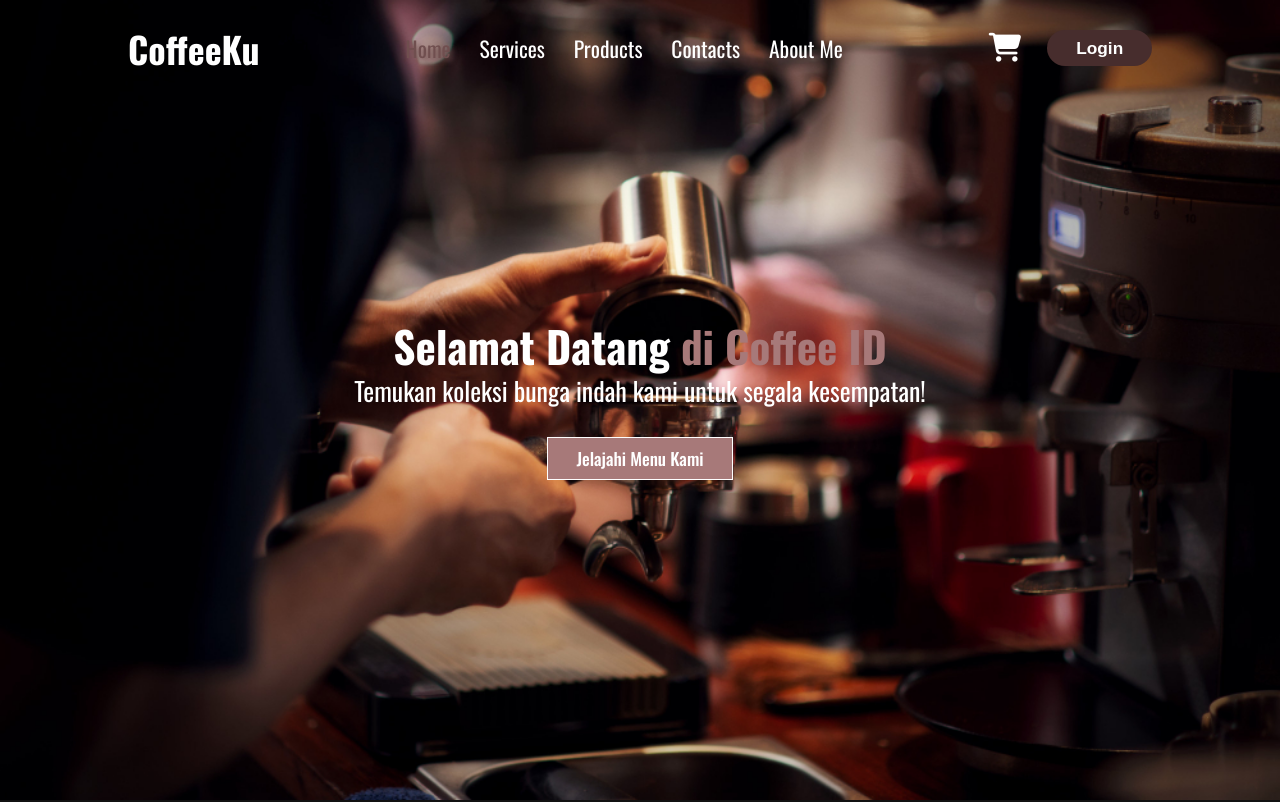
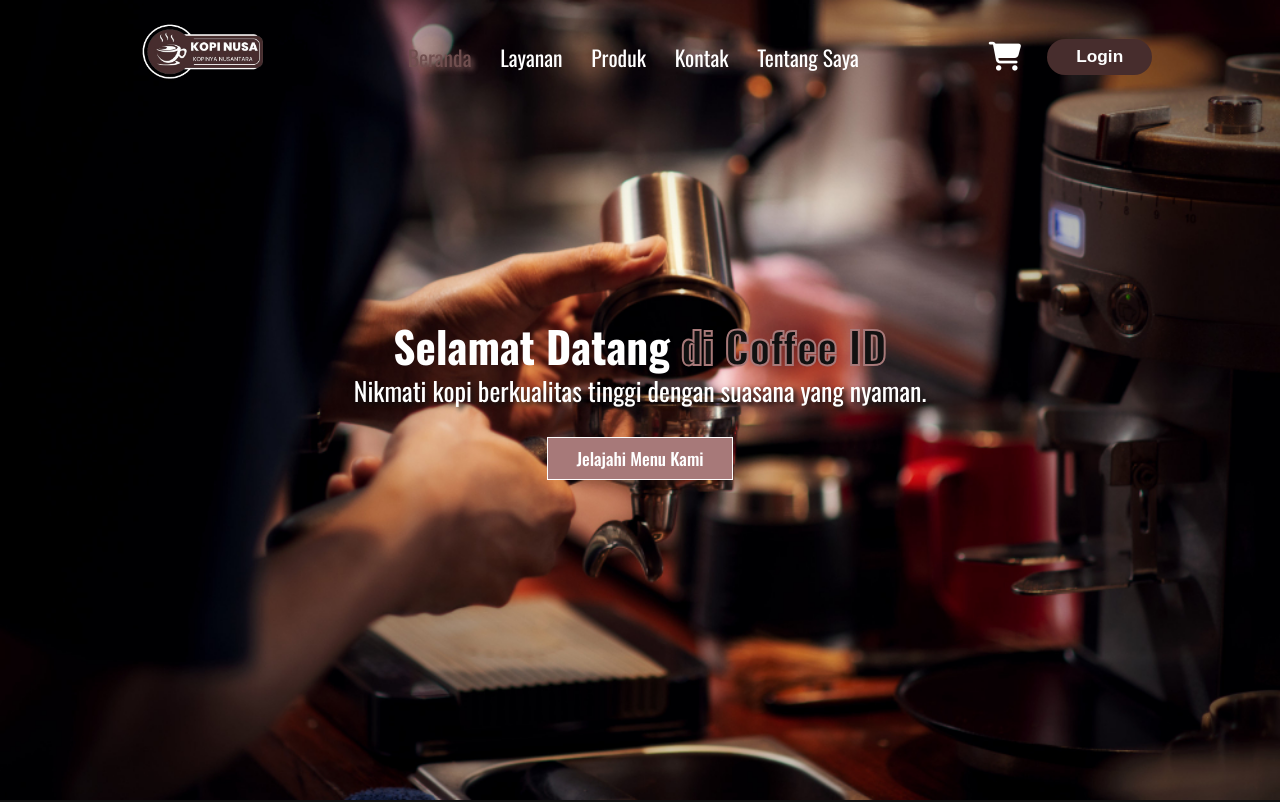
Before and after one commit to bangkitkr/Dicoding-Submission, a plain HTML site: page index.html in a window 1280 px wide. Shown: the top 802 px of the page. Drawn offline with nearby package versions, Linux system fonts and the light colour scheme.

Commit message:
modifikasi logo, menambahkan fungsi navbar, penyesuaian responsive

```diff
--- a/assets/scripts/main.js
+++ b/assets/scripts/main.js
@@ -4,18 +4,18 @@ const navLinks = document.querySelectorAll("header .nav-lists li a");
 const menuBtn = document.querySelector(".nav-extras .menu-btn");
 const articleSections = document.querySelectorAll(".article[id]");
 
+// Scroll Event
 window.addEventListener("scroll", () => {
-  // Sticky Header
+  // Memberi Class Sticky pada Header Ketika di scroll
   header.classList.toggle("sticky", window.scrollY > 0);
 
-  // Nav Links Active
+  // Menentukan dan menyocokan Class Active pada Nav-Lists berdasarkan ID Atributte Content
   articleSections.forEach((current) => {
     if (window.scrollY >= current.offsetTop - 80) {
       currentArticle = current.id;
     }
   });
-  // console.log(currentArticle);
-
+  // Memberi Class Active pada Nav-lists Ketika di Scroll
   navLinks.forEach((current) => {
     if (current.href.includes(currentArticle)) {
       document.querySelector(".active").classList.remove("active");
@@ -23,10 +23,19 @@ window.addEventListener("scroll", () => {
     }
   });
 });
+// Memberi Class Active pada menu btn dan Class Open pada nav-lists
 menuBtn.onclick = () => {
   menuBtn.classList.toggle("active");
   navbar.classList.toggle("open");
 };
+// Menghapus Class Active pada menu btn dan Class Open pada nav-list ketika klik di luar box navbar
+document.addEventListener("click", function (idx) {
+  if (!menuBtn.contains(idx.target) && !navbar.contains(idx.target)) {
+    navbar.classList.remove("open");
+    menuBtn.classList.remove("active");
+  }
+});
+
 // Config Swiper JS
 var swiper = new Swiper(".menu-slider", {
   slidesPerView: 1,
--- a/assets/styles/main.css
+++ b/assets/styles/main.css
@@ -200,13 +200,16 @@ header .nav-extras .menu-btn {
   text-align: center;
 }
 .hero .container span {
-  color: var(--brown-1);
+  color: var(--black-3);
+  text-stroke: 2px var(--brown-1);
+  -webkit-text-stroke: 2px var(--brown-1);
 }
 .hero .container p {
   font-size: 1.8rem;
   font-weight: 400;
   text-align: center;
   line-height: 1.4;
+  text-shadow: 3px 3px 5px var(--black-3);
 }
 .hero .container .cta {
   display: inline-block;
@@ -518,8 +521,9 @@ header .nav-extras .menu-btn {
 }
 .profiles .heading p {
   text-align: center;
-  font-size: 1rem;
+  font-size: 1.3rem;
   font-weight: 400;
+  letter-spacing: 0.1rem;
 }
 .profiles .bio-box {
   display: flex;
@@ -717,11 +721,7 @@ footer .copy-r span {
   }
 }
 /* Tablet */
-@media (max-width: 870px) {
-  html {
-    font-size: 85.5%;
-  }
-  /* ===== Header Responsive ===== */
+@media (max-width: 990px) {
   header .nav-lists {
     display: flex;
     position: absolute;
@@ -767,6 +767,13 @@ footer .copy-r span {
   header .nav-extras .login {
     display: none;
   }
+}
+@media (max-width: 870px) {
+  html {
+    font-size: 85.5%;
+  }
+  /* ===== Header Responsive ===== */
+
   /* Our Service Responsive */
   .about-us .container {
     flex-flow: wrap;
--- a/index.html
+++ b/index.html
@@ -14,20 +14,21 @@
         crossorigin="anonymous" referrerpolicy="no-referrer" />
     <!-- Link Swiper's CSS -->
     <link rel="stylesheet" href="https://cdn.jsdelivr.net/npm/swiper@11/swiper-bundle.min.css" />
-    <title>Coffeeku.com</title>
+
+    <title>KopiNusa.com</title>
 </head>
 
 <body>
     <header>
         <div class="logo">
-            <a href="">CoffeeKu</a>
+            <a href=""><img src="assets/images/logo/logo.png" alt="logo.png" width="150px"></a>
         </div>
         <nav class="nav-lists">
-            <li><a href="#home" class="active">Home</a></li>
-            <li><a href="#services">Services</a></li>
-            <li><a href="#shops">Products</a></li>
-            <li><a href="#contacts">Contacts</a></li>
-            <li><a href="#profiles">About Me</a></li>
+            <li><a href="#home" class="active">Beranda</a></li>
+            <li><a href="#services">Layanan</a></li>
+            <li><a href="#shops">Produk</a></li>
+            <li><a href="#contacts">Kontak</a></li>
+            <li><a href="#profiles">Tentang Saya</a></li>
             <button type="submit" class="btn login">Login</button>
         </nav>
         <nav class="nav-extras">
@@ -42,7 +43,7 @@
             <article class="article hero" id="home">
                 <div class="container">
                     <h1>Selamat Datang <span>di Coffee ID</span></h1>
-                    <p>Temukan koleksi bunga indah kami untuk segala kesempatan!</p>
+                    <p>Nikmati kopi berkualitas tinggi dengan suasana yang nyaman.</p>
                     <a href="#" class="btn cta">Jelajahi Menu Kami</a>
                 </div>
             </article>
@@ -297,7 +298,7 @@
                 <section class="heading">
                     <h1><span>Tentang</span> Saya</h1>
                     <p>
-                        Lorem ipsum dolor sit, amet consectetur adipisicing elit. Assumenda, perspiciatis?
+                        Seorang individu yang bersemangat dan penuh dedikasi dalam mencapai tujuan.
                     </p>
                 </section>
                 <section class="bio-box">
```
Also changed, not shown: assets/images/logo/logo.png (added).
